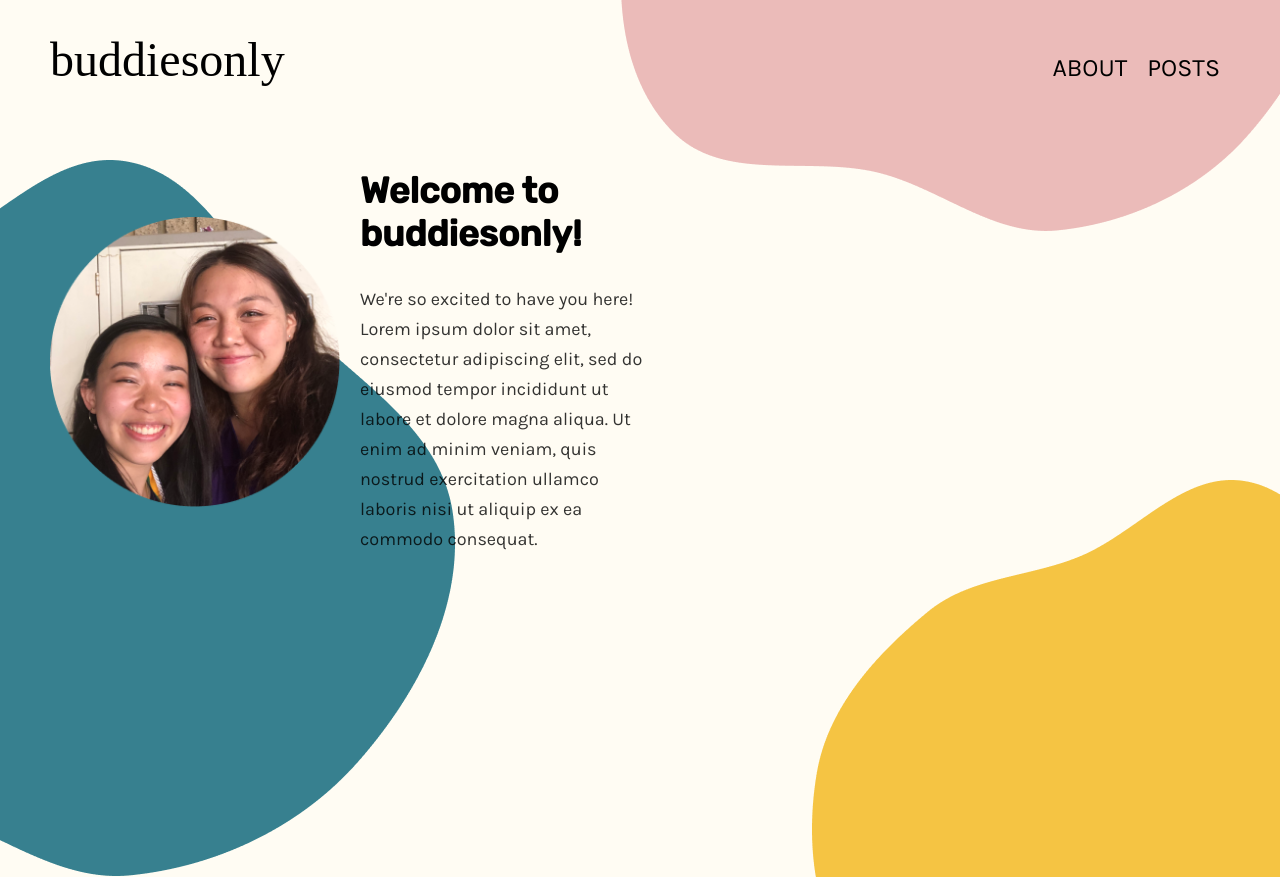
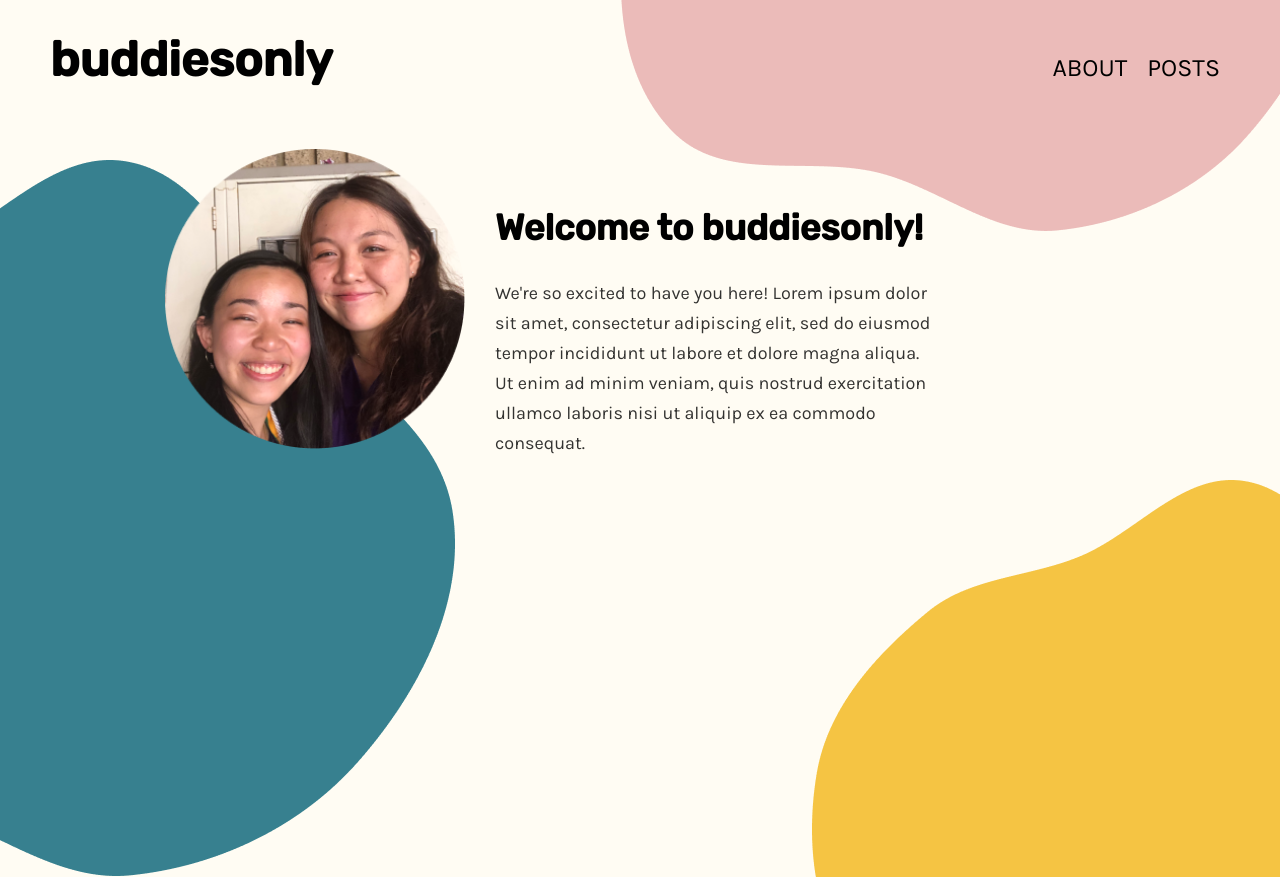
Before and after one commit to itstabya/buddies-only, a Gatsby site: page / in a window 1280 px wide. Shown: the top 877 px of the page. Built offline with nearby package versions, Linux system fonts and the light colour scheme; Gatsby itself is replaced by a stand-in of ours.

Commit message:
fixing formatting to center

```diff
--- a/src/components/container.module.css
+++ b/src/components/container.module.css
@@ -1,4 +1,4 @@
 .container {
-  margin: 50px;
-  max-width: 600px;
+  margin: auto;
+  max-width: 950px;
 }
--- a/src/components/site.css
+++ b/src/components/site.css
@@ -1,30 +1,27 @@
-
-
-html{
-    background-color: #FFFCF3;
-    font-family: "Rubik One",sans-serif;
+html {
+  background-color: #fffcf3;
+  font-family: "Rubik One", sans-serif;
 }
 
-h1{
-    font-family: "Rubik One";
+h1 {
+  font-family: "Rubik";
   font-style: normal;
-    font-weight: normal;
+  font-weight: bolder;
   font-size: 48px;
   line-height: 59px;
   color: #000000;
 }
 
-h2{
+h2 {
   font-family: "Rubik";
   font-style: normal;
   font-weight: bold;
   font-size: 36px;
   line-height: 43px;
   color: #000000;
-
 }
 
-p.body{
+p.body {
   font-family: Karla;
   font-style: normal;
   font-weight: normal;
@@ -33,7 +30,7 @@ p.body{
   color: #000000;
 }
 
-p.secondary{
+p.secondary {
   font-family: Karla;
   font-style: normal;
   font-weight: normal;
@@ -42,15 +39,15 @@ p.secondary{
   color: #000000;
 }
 
-#pink{
+#pink {
   top: 0%;
   position: absolute;
-    right:0;
+  right: 0;
   display: inline;
   z-index: -1;
 }
 
-#blue{
+#blue {
   top: 20%;
   position: absolute;
   left: 0;
@@ -58,7 +55,7 @@ p.secondary{
   z-index: -1;
 }
 
-#yellow{
+#yellow {
   top: 60%;
   position: absolute;
   right: 0;
--- a/src/pages/index.js
+++ b/src/pages/index.js
@@ -11,36 +11,32 @@ import yellow from "../images/yellow.png"
 
 import indexStyles from "./index.module.css"
 
-
-
 export default function Home() {
   return (
     <Header>
+      {/* background blobs */}
+      <img src={pink} id="pink" alt="" />
+      <img src={yellow} id="yellow" alt="" />
+      <img src={blue} id="blue" alt="" />
       <Container>
-
-        {/* background blobs */}
-        <img src={pink} id="pink" alt=""/>
-        <img src={yellow} id="yellow" alt=""/>
-        <img src={blue} id="blue" alt=""/>
-
         <div className={indexStyles.intro}>
           <img
             className={indexStyles.profpic}
             src={profpic}
             alt="emily and tanya"
-        ></img>
+          />
 
           <div className={indexStyles.bio}>
             <h2>Welcome to buddiesonly! </h2>
             <p>
-          We're so excited to have you here!
-          Lorem ipsum dolor sit amet, consectetur adipiscing elit, sed do eiusmod tempor incididunt ut labore et dolore magna aliqua.
-          Ut enim ad minim veniam, quis nostrud exercitation ullamco laboris nisi ut aliquip ex ea commodo consequat.
+              We're so excited to have you here! Lorem ipsum dolor sit amet,
+              consectetur adipiscing elit, sed do eiusmod tempor incididunt ut
+              labore et dolore magna aliqua. Ut enim ad minim veniam, quis
+              nostrud exercitation ullamco laboris nisi ut aliquip ex ea commodo
+              consequat.
             </p>
           </div>
-
         </div>
-
       </Container>
     </Header>
   )
--- a/src/pages/index.module.css
+++ b/src/pages/index.module.css
@@ -1,23 +1,26 @@
-.profpic{
+.profpic {
+  display: inline-block;
   width: 300px;
-    margin-left: auto;
-    margin-right: 20px;
-    display: block;
   align-self: center;
   max-width: 100%;
   min-width: 30%;
   flex: 1;
-
+  margin-bottom: 0px;
 }
 
-.intro{
-    display: flex;
-    flex-direction: row;
+.intro {
+  display: inline-block;
   align-items: center;
   justify-content: center;
+  margin-left: auto;
+  margin-right: auto;
 }
 
-.bio{
+.bio {
+  display: inline-block;
   width: 50%;
-    flex: 1;
+  margin-left: auto;
+  margin-right: auto;
+  padding-left: 30px;
+  padding-bottom: 30px;
 }
```
Lines whose indentation alone changed are shown as unchanged.
